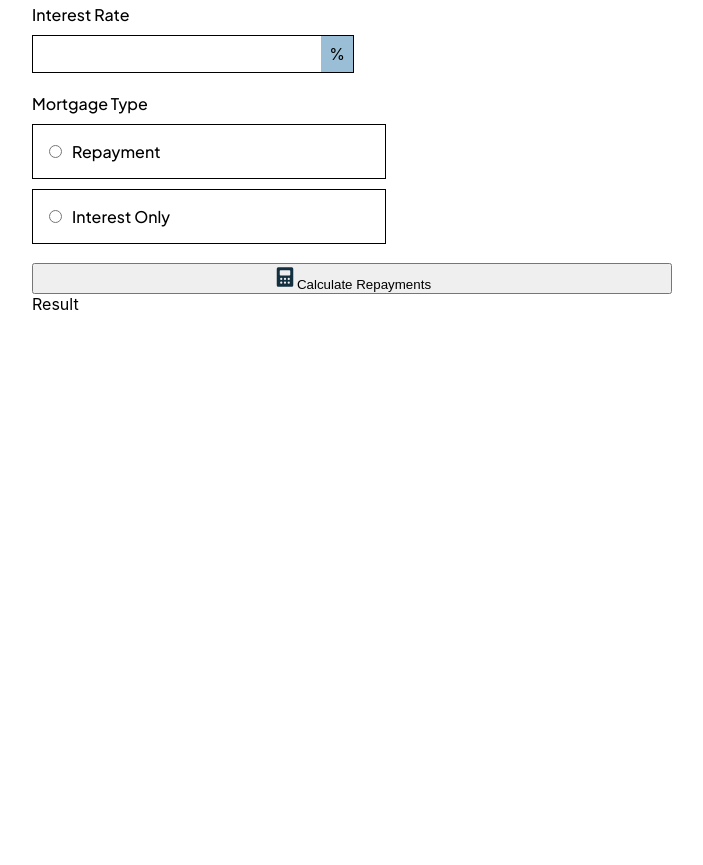
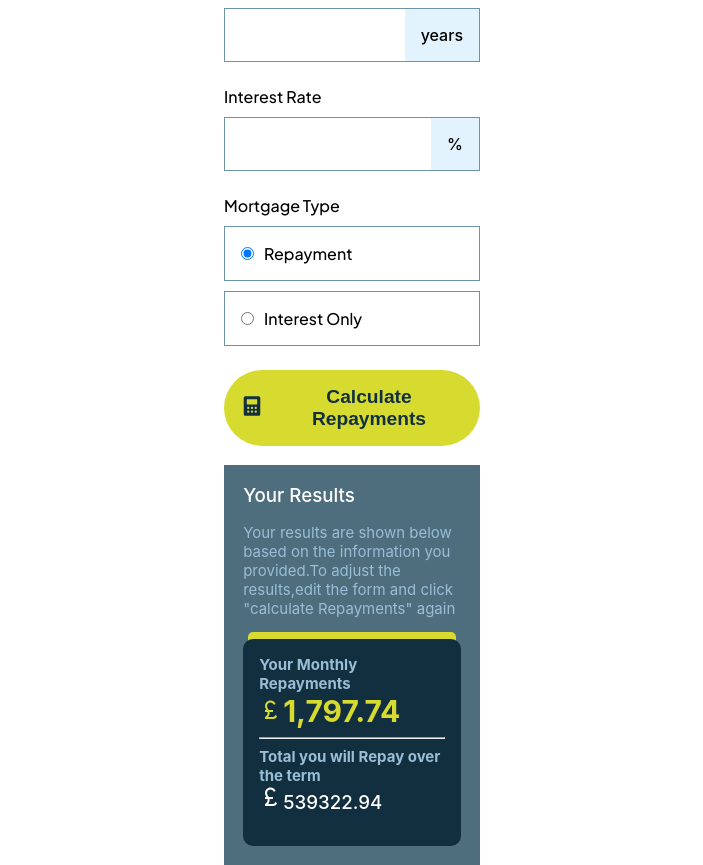
Before and after one commit to sehajwadhwa/mortgage-payment, a React (Create React App) app: page / in a window 1280 px wide. Shown: the part 257-1122 px from the top of the page, without its empty margins (288-991 px from the left). Before the commit the page ends 800 px from the top, so only its background shows below. Built offline with nearby package versions, Linux system fonts and the light colour scheme.

Commit message:
clean up

```diff
--- a/src/App.scss
+++ b/src/App.scss
@@ -3,8 +3,12 @@
 @use "../src/styles/partials/variables" as *;
 
 .app {
-  width: 50%;
+  width: 20%;
   margin: auto;
+  //background-color: aliceblue;
+  display: flex;
+  flex-direction: column;
+  gap: 1.2rem;
   @include desktop {
     display: flex;
   }
--- a/src/components/Calculator/Calculator.jsx
+++ b/src/components/Calculator/Calculator.jsx
@@ -4,7 +4,7 @@ import { useState } from "react";
 import IconCalculator from "../../assets/images/icon-calculator.svg";
 import "./Calculator.scss";
 const Calculator = () => {
-  const [selectedOption, setSelectedOption] = useState("");
+  const [selectedOption, setSelectedOption] = useState("Repayment");
   const [formData, setFormData] = useState({
     mortgageAmount: "",
     term: "",
@@ -112,11 +112,11 @@ const Calculator = () => {
             <label>Interest Only</label>
           </div>
         </article>
-        <button type="submit">
+        <button type="submit" className="mortgage_submit">
           <span>
             <img src={IconCalculator} alt="Calculator Icon" />
           </span>
-          Calculate Repayments
+          {selectedOption==="Repayment"?"Calculate Repayments":"Calculate Interest Only"}
         </button>
       </form>
     </div>
--- a/src/components/Calculator/Calculator.scss
+++ b/src/components/Calculator/Calculator.scss
@@ -14,35 +14,52 @@
   &__form {
     display: flex;
     flex-direction: column;
-    gap: 1.2rem;
+    gap: 1.5rem;
     label {
       font-family: "Plus-Jakarta";
     }
     &__input {
-      border: 1px solid black !important;
-      width: 50%;
+
       margin-top: 10px;
       display: flex;
       justify-content: space-between;
+
+      border: 1px solid $Slate-500;
       &--field {
         border: none;
         outline: none;
         width: 100%;
         padding-left: 10px;
+        font-size: 1rem;
       }
 
       span {
-        background-color: $Slate-300;
-        padding: 0.5rem;
+        background-color: $Slate-100;
+        padding: 1rem;
+        font-weight: 500;
       }
     }
     &__radio {
-      border: 1px solid black !important;
-      width: 50%;
+      border: 1px solid $Slate-500;
+
       margin-top: 10px;
-      padding:1rem;
+      padding: 1rem;
       display: flex;
-      gap:10px;
+      gap: 10px;
+    }
+    .mortgage_submit {
+
+      padding: 1rem;
+      border-radius: 40px;
+      font-size: 1.2rem;
+      display: flex;
+      align-items: center;
+      justify-content: center;
+      gap: 10px;
+      border: 0;
+      background-color: $lime-color;
+      color: $Slate-900;
+      font-weight: 700;
     }
   }
 }
--- a/src/components/Result/Result.jsx
+++ b/src/components/Result/Result.jsx
@@ -1,7 +1,34 @@
 import React from "react";
+import CurrencyPoundIcon from "@mui/icons-material/CurrencyPound";
+import "./Result.scss";
+const Result = () => {
+  return (
+    <div className="result">
+      <h3>Your Results</h3>
+      <p>
+        Your results are shown below based on the information you provided.To
+        adjust the results,edit the form and click "calculate Repayments" again
+      </p>
+      <section className="result-box">
+        <h4>Your Monthly Repayments</h4>
+        <h2 className="result-box-h2">
+          <span>
+            <CurrencyPoundIcon />
+          </span>
+          <span>1,797.74</span>
+        </h2>
+        <hr />
+        <h4>Total you will Repay over the term</h4>
+        <h3>
+          <span>
+            <CurrencyPoundIcon />
+          </span>
 
-const Result = () => {
-  return <div>Result</div>;
+          <span>539322.94</span>
+        </h3>
+      </section>
+    </div>
+  );
 };
 
 export default Result;
--- a/src/components/Result/Result.scss
+++ b/src/components/Result/Result.scss
@@ -0,0 +1,35 @@
+@use "../../styles/global.scss" as *;
+@use "../../styles/partials/_fonts" as *;
+@use "../../styles/partials/mixins" as *;
+@use "../../styles/partials//variables" as *;
+
+.result {
+  background-color: $Slate-700;
+  padding: 1.2rem;
+  h3 {
+    color: $white;
+    font-weight: 500;
+    margin-bottom: 1rem;
+  }
+  p{
+    color: $Slate-300;
+    font-size: 15px;
+  }
+&-box {
+    background-color: $Slate-900;
+    margin-top: 1.3rem;
+    box-shadow: 0px -12px 0px -5px $lime-color;
+    padding: 1rem;
+    border-radius: 10px;
+    h4{
+        font-size: 15px;
+        color: $Slate-300;
+    }
+    &-h2{
+        display:flex;
+        align-items: center;
+        font-size: 30px;
+        color:$lime-color;
+    }
+  }
+}
```
